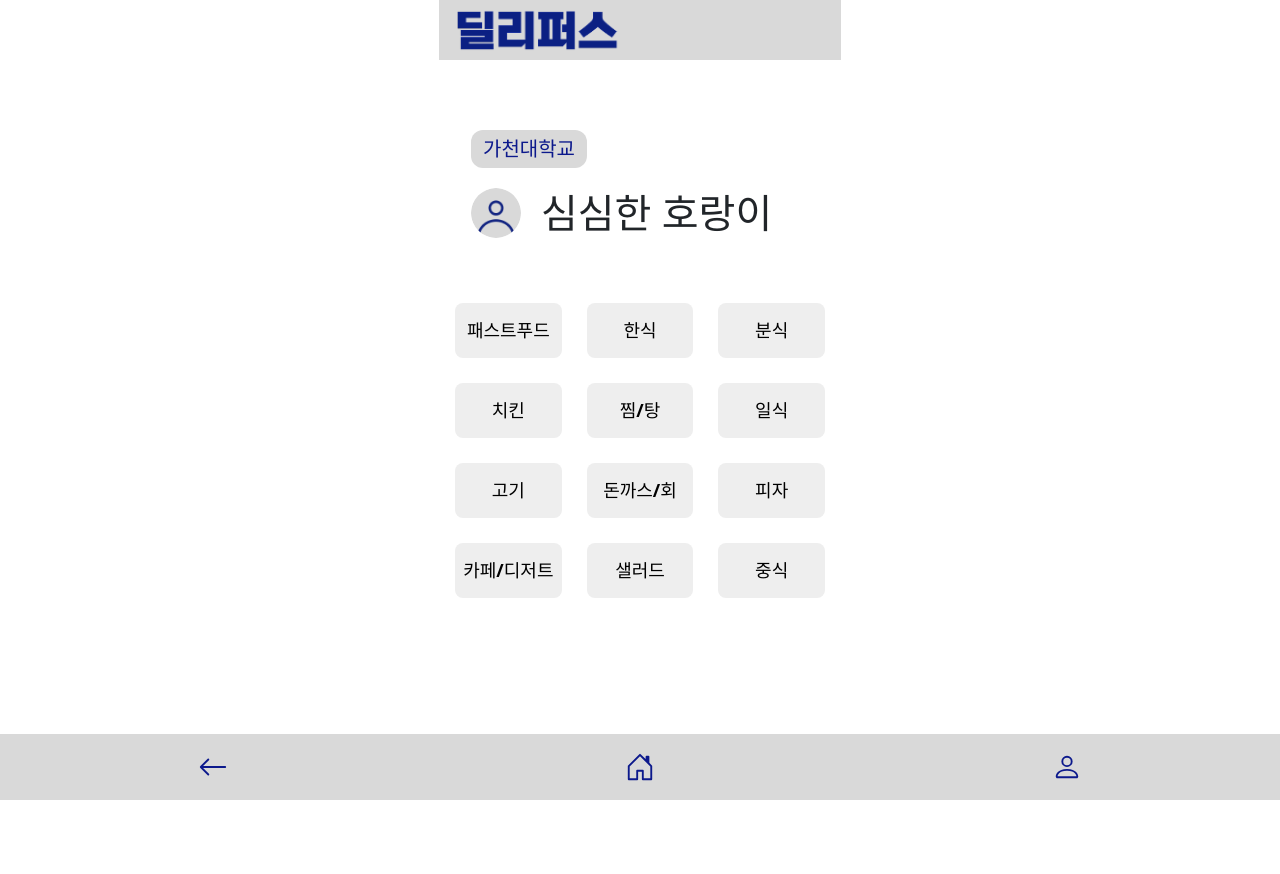
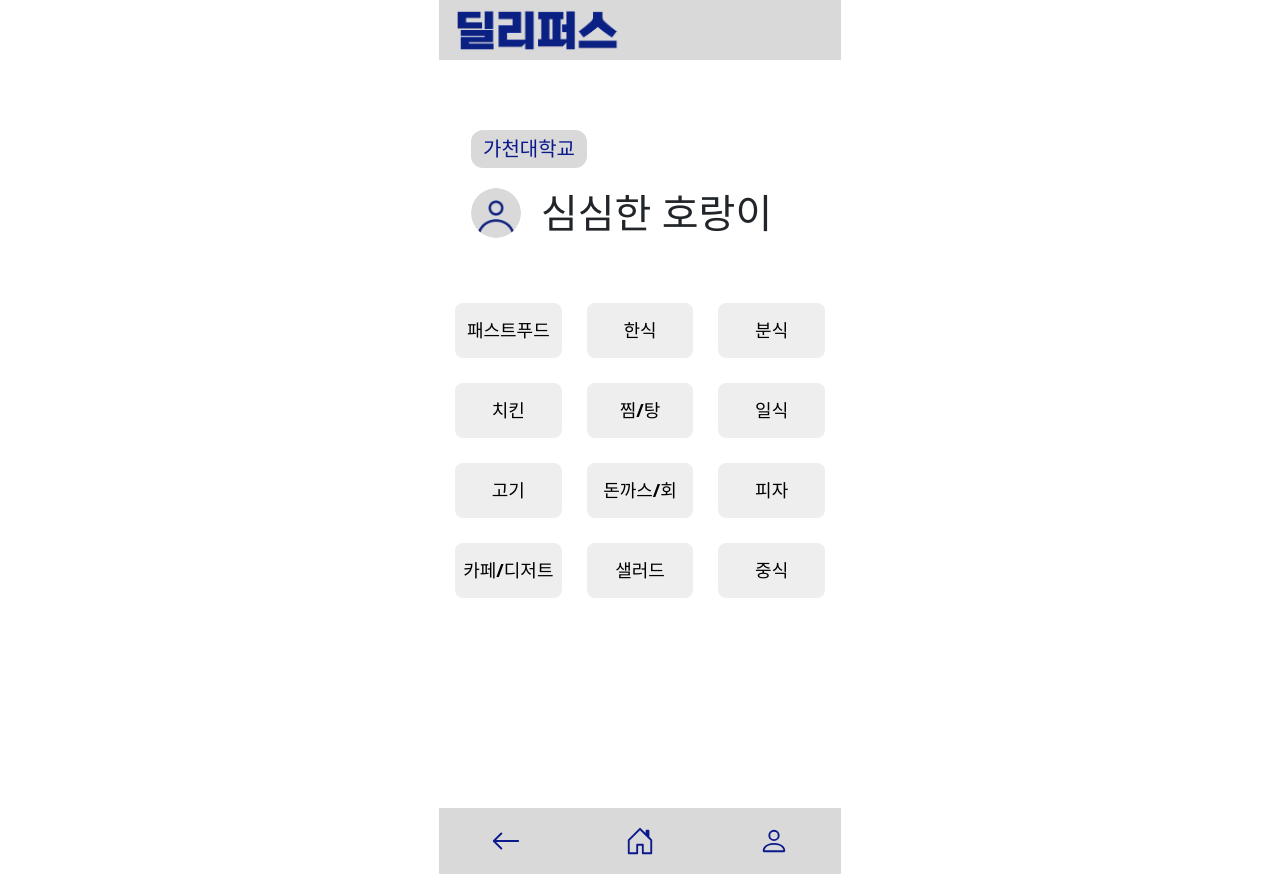
Before and after one commit to GCU-Project-Space/Front, a React (Vite) app: page / in a window 1280 px wide. Built offline with nearby package versions, Linux system fonts and the light colour scheme.

Commit message:
fix: BottomNav 하단 고정

```diff
--- a/src/components/BottomNav.jsx
+++ b/src/components/BottomNav.jsx
@@ -10,6 +10,10 @@ function BottomNav() {
     <Navbar
       fixed="bottom"
       style={{
+        position: 'absolute',
+        bottom: 0,
+        left: 0,
+        right: 0,
         backgroundColor: '#D9D9D9',
         padding: '10px 0',
         width: '100%',
--- a/src/components/FixedLayout.jsx
+++ b/src/components/FixedLayout.jsx
@@ -15,7 +15,8 @@ function FixedLayout({ children }) {
           display: 'flex',
           flexDirection: 'column',
           boxSizing: 'border-box',
-          paddingBottom: '60px'
+          paddingBottom: '60px',
+          position: 'relative'
         }}>
           {children}
         </div>
```
